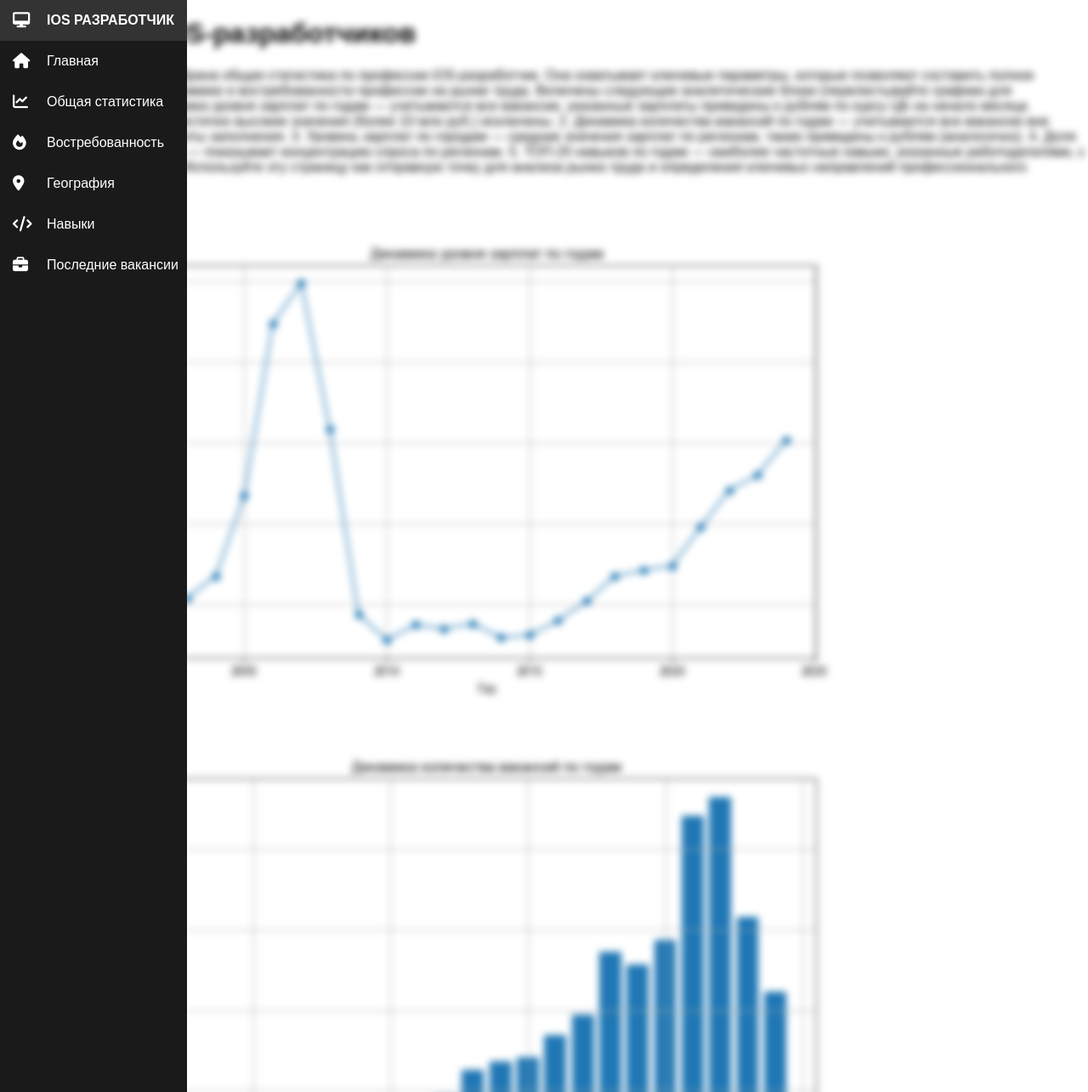
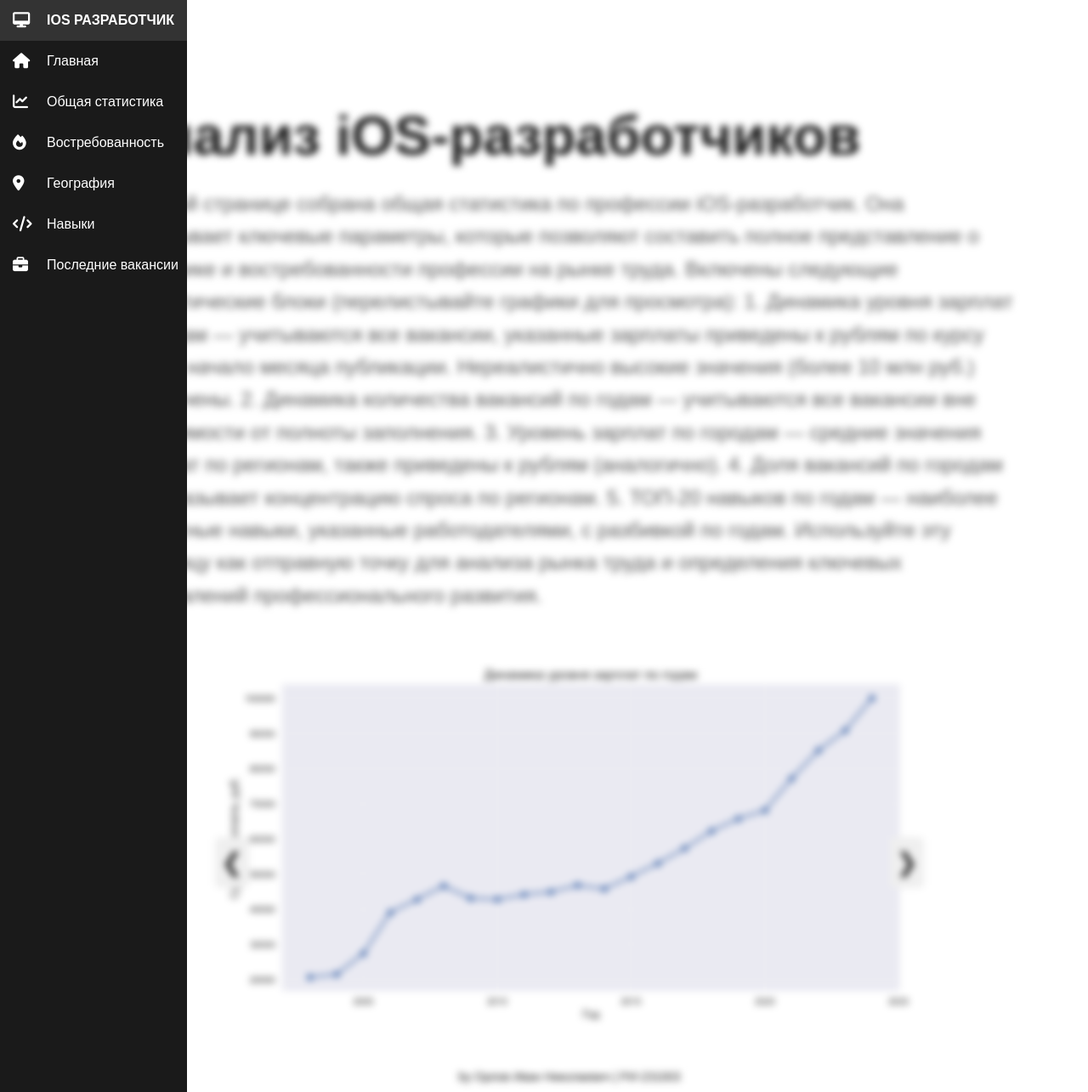
Before and after one commit to phenkka/djangoSite, a Django app: page /statistics/ in a window 1280 px wide. Shown: the whole page at 85% size. Run offline with Django 5.2, Linux system fonts and the light colour scheme; data comes from the database, SQL or seed files in the repository; both versions use the stored data as it was after the commit.

Commit message:
layout of all remaining pages, except for the latest vacancies, editing the main page

```diff
--- a/ios_profession_site/main/static/css/style_home.css
+++ b/ios_profession_site/main/static/css/style_statistics_demand_geo_skills.css
@@ -1,30 +1,25 @@
-.header-overlay {
-  color: #1a1a1a;
-  font-size: 50px;
-  padding: 20px 40px;
-  border-radius: 10px;
+.page-header {
+  margin-top: 10%;
+  margin-bottom: 30px;
+  padding: 0 20px;
+  max-width: 90%;
+  margin-left: auto;
+  margin-right: auto;
 }
 
-.page-content {
-  padding: 40px 20px;
-  text-align: center;
+.page-header h1 {
+  font-size: 65px;
+  font-weight: bold;
+  color: #1a1a1a;
+  margin-bottom: 10px;
 }
 
-.page-content {
-  position: relative;
-  max-width: 70%;
-  margin: -8% auto 0;
-  background-color: rgba(255, 255, 255, 1);
-  padding: 40px 30px;
-  border-radius: 12px;
-  box-shadow: 0 8px 20px rgba(0, 0, 0, 0.2);
-  z-index: 2;
+.page-header p {
+  padding: 0 5px;
+  font-size: 24px;
+  color: #555;
+  line-height: 1.6;
 }
-
-.header-answer {
-  font-size: 25px;
-}
-
 
 .carousel-container {
   max-width: 70%;
@@ -33,7 +28,7 @@
   overflow: hidden;
   border-radius: 12px;
   background: white;
-  padding: 40px 60px;
+  padding: 0;
   font-family: sans-serif;
   color: #333;
 }
@@ -86,6 +81,9 @@
   right: 10px;
 }
 
-.overlay {
-    background-color: rgba(0, 0, 0, 0.4);
+.carousel-slide img {
+  width: 100%;
+  height: auto;
+  border-radius: 12px;
+  object-fit: contain;
 }
--- a/ios_profession_site/main/templates/main/statistics.html
+++ b/ios_profession_site/main/templates/main/statistics.html
@@ -1,17 +1,44 @@
 {% extends 'main/base.html' %}
+{% load static %}
 
 {% block content %}
+<head>
+  <link rel="stylesheet" href="{% static 'css/style_statistics_demand_geo_skills.css' %}">
+</head>
+  <div class="page-header">
     <h1>{{ stats.title }}</h1>
     <p>{{ stats.description }}</p>
+  </div>
 
+  <div class="carousel-container">
+    <button class="carousel-arrow arrow-left" aria-label="Previous">&#10094;</button>
+    <div class="carousel-wrapper" id="carouselWrapper">
+
+      <div class="carousel-slide">
         <img src="{{ stats.salary_dynamics.url }}" alt="График">
+      </div>
 
+      <div class="carousel-slide">
         <img src="{{ stats.vacancies_dynamics.url }}" alt="График">
+      </div>
 
+      <div class="carousel-slide">
         <img src="{{ stats.salary_by_city.url }}" alt="График">
+      </div>
 
+      <div class="carousel-slide">
         <img src="{{ stats.vacancies_share_by_city.url }}" alt="График">
+      </div>
 
+      <div class="carousel-slide">
         <img src="{{ stats.top_skills.url }}" alt="График">
+      </div>
 
+    </div>
+    <button class="carousel-arrow arrow-right" aria-label="Next">&#10095;</button>
+  </div>
+
+  {% block scripts %}
+    <script src="{% static 'js/carousel.js' %}"></script>
   {% endblock %}
+{% endblock %}
```
Also changed, not shown: ios_profession_site/main/templates/main/demand.html (+24 -4 lines), ios_profession_site/main/templates/main/geo.html (+25 -4 lines), ios_profession_site/main/templates/main/skills.html (+22 -3 lines), ios_profession_site/db.sqlite3, ios_profession_site/media/charts/salary_by_city.png, ios_profession_site/media/charts/salary_dynamics.png, ios_profession_site/media/charts/top_skills.png, ios_profession_site/media/charts/vacancies_dynamics.png, ios_profession_site/media/charts/vacancies_share_by_city.png. Lines whose indentation alone changed are shown as unchanged.
